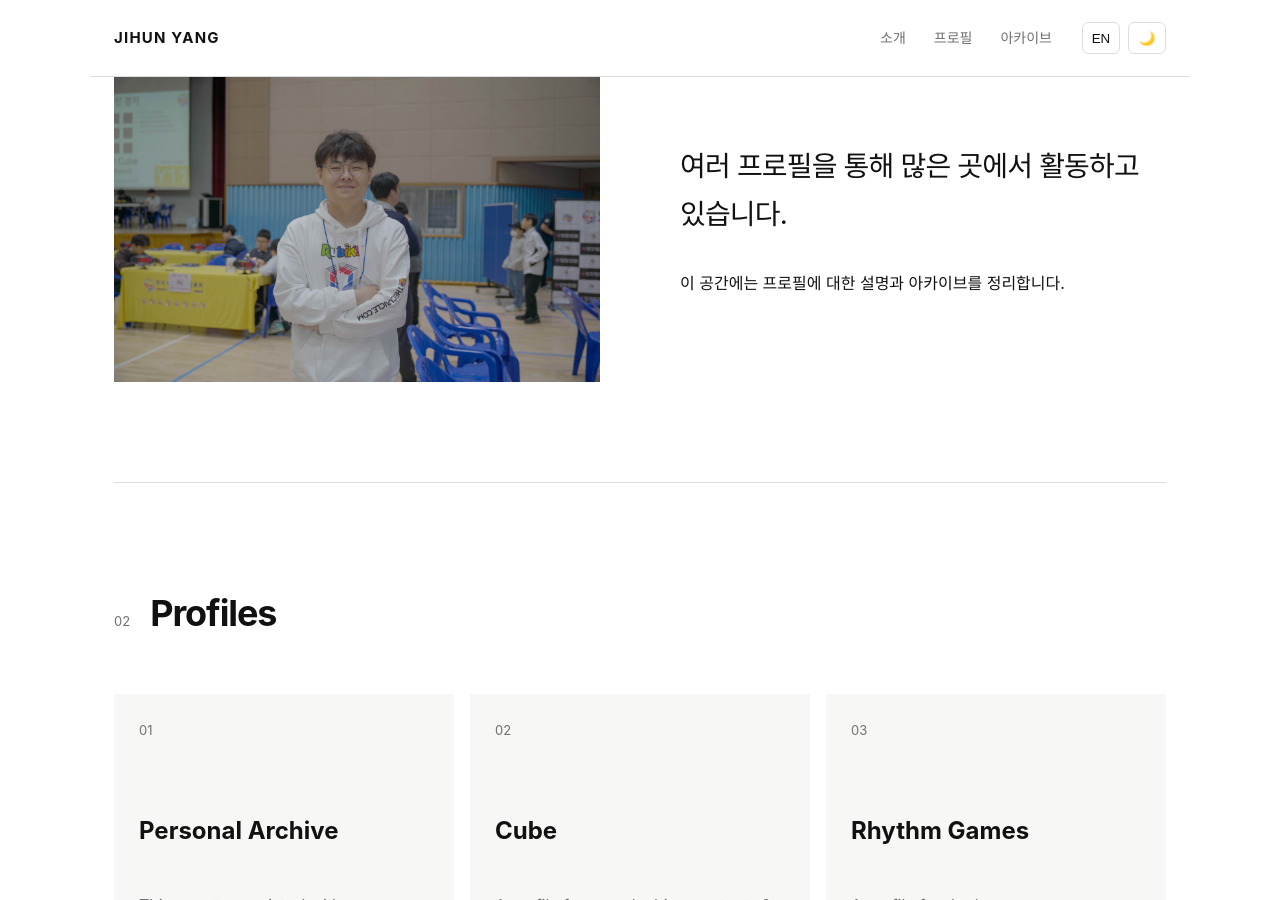
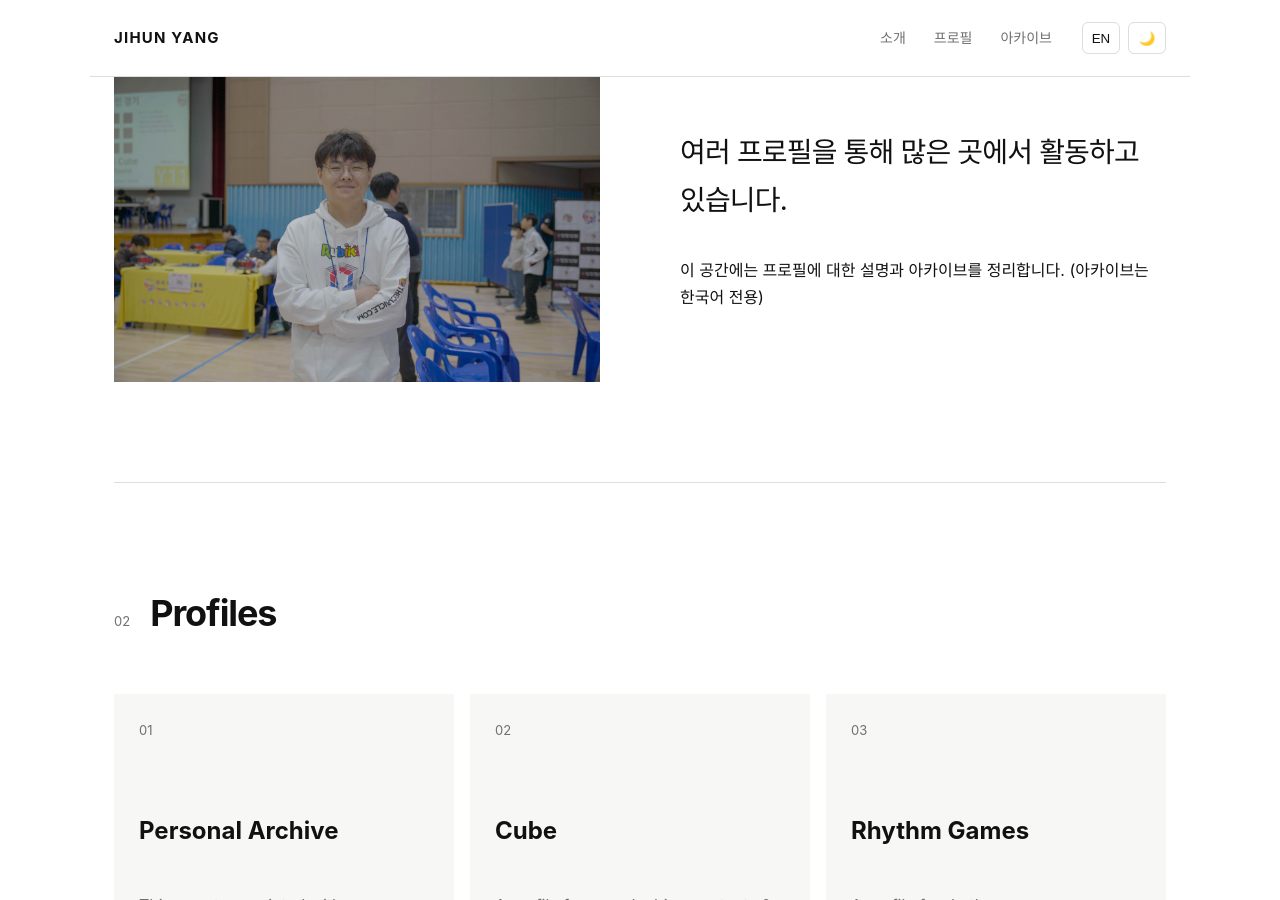
Before and after one commit to JihunYangKR/JihunYangKR.github.io, a Jekyll site: the page built from index.html, in a window 1280 px wide and 900 px high, scrolled down 936 px. Built offline with Jekyll 4.4.1, drawn with Linux system fonts in a browser that asks for light colours.

Commit message:
Update index.html

```diff
--- a/index.html
+++ b/index.html
@@ -94,9 +94,9 @@ layout: null
                     </p>
 
                     <p
-                        data-ko="이 공간에는 프로필에 대한 설명과 아카이브를 정리합니다."
-                        data-en="This space brings together descriptions and archives for all of my profiles.">
-                        이 공간에는 프로필에 대한 설명과 아카이브를 정리합니다.
+                        data-ko="이 공간에는 프로필에 대한 설명과 아카이브를 정리합니다. (아카이브는 한국어 전용)"
+                        data-en="This space brings together descriptions and archives for all of my profiles. (KOR Only for Archives)">
+                        이 공간에는 프로필에 대한 설명과 아카이브를 정리합니다. (아카이브는 한국어 전용)
                     </p>
                 </div>
 
```
